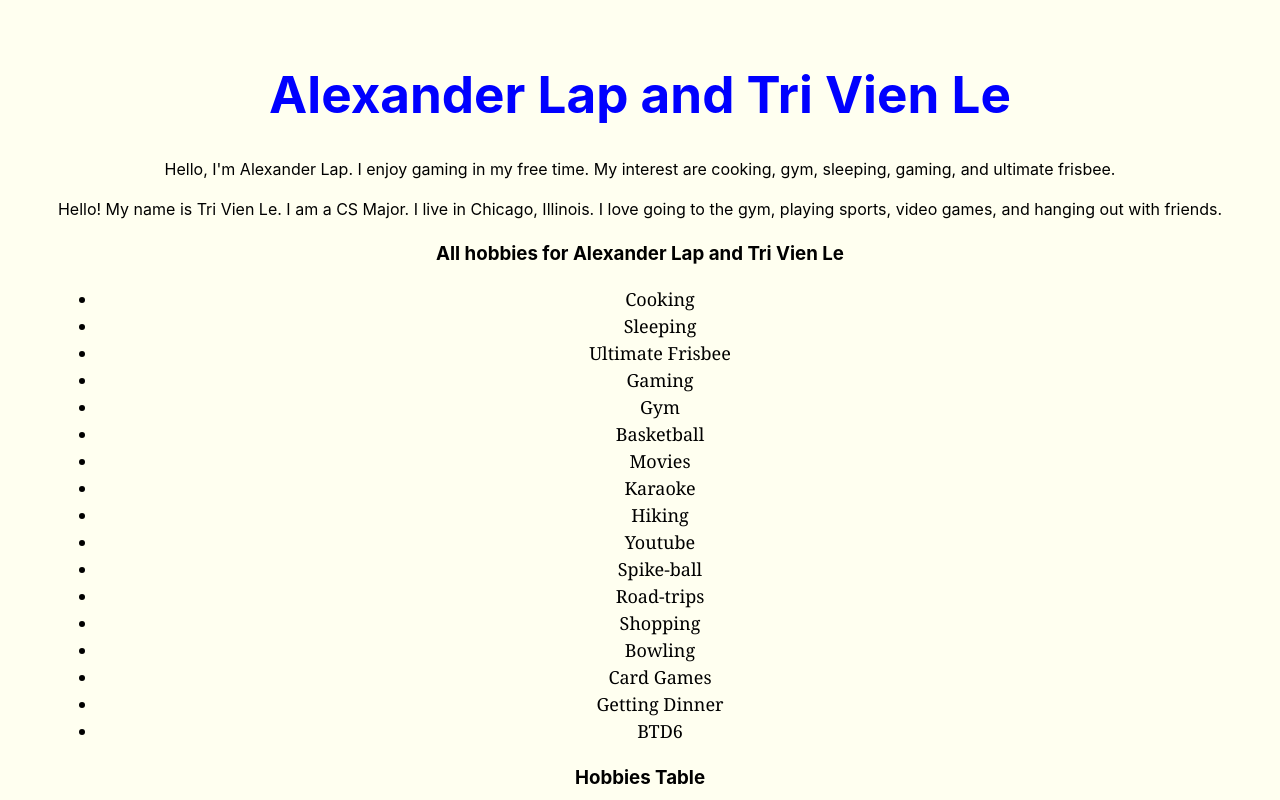
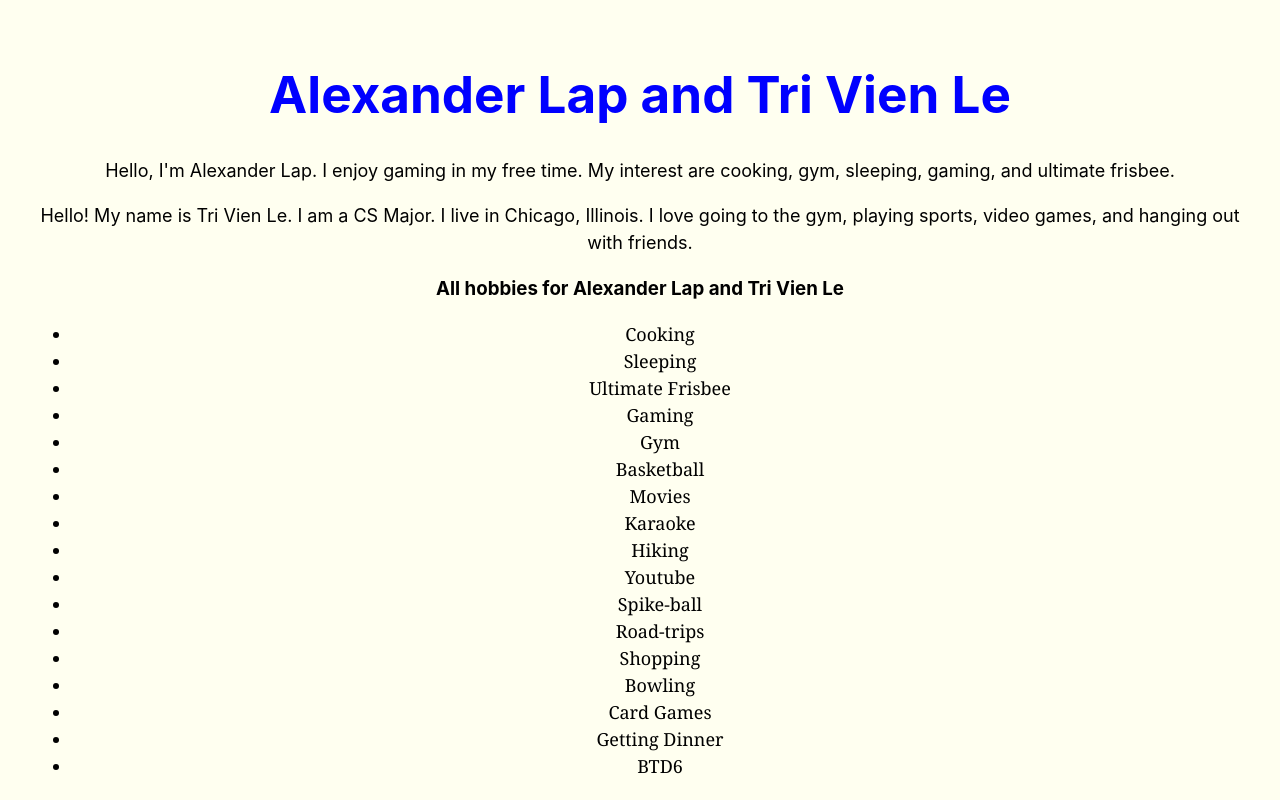
Before and after one commit to Nexus1801/assignment2webpage, a React (Vite) app: page / in a window 1280 px wide. Shown: the top 800 px of the page. Built offline with nearby package versions, Linux system fonts and the light colour scheme.

Commit message:
Update App.css

```diff
--- a/src/App.css
+++ b/src/App.css
@@ -53,6 +53,7 @@ table, th, td{
 
 p{
   color: black;
+  font-size: large;
 }
 
 h1{
```
